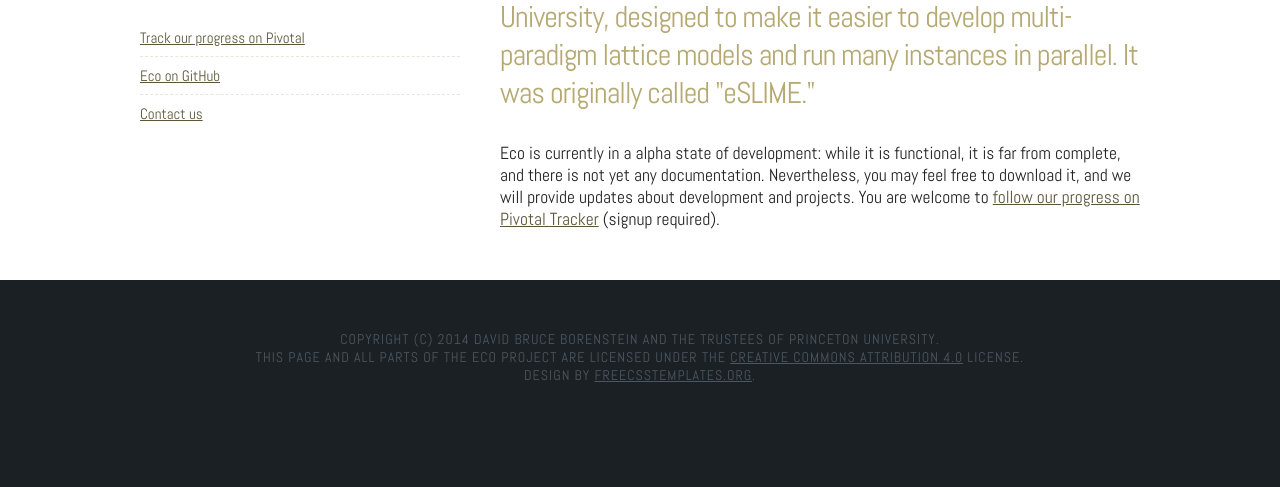
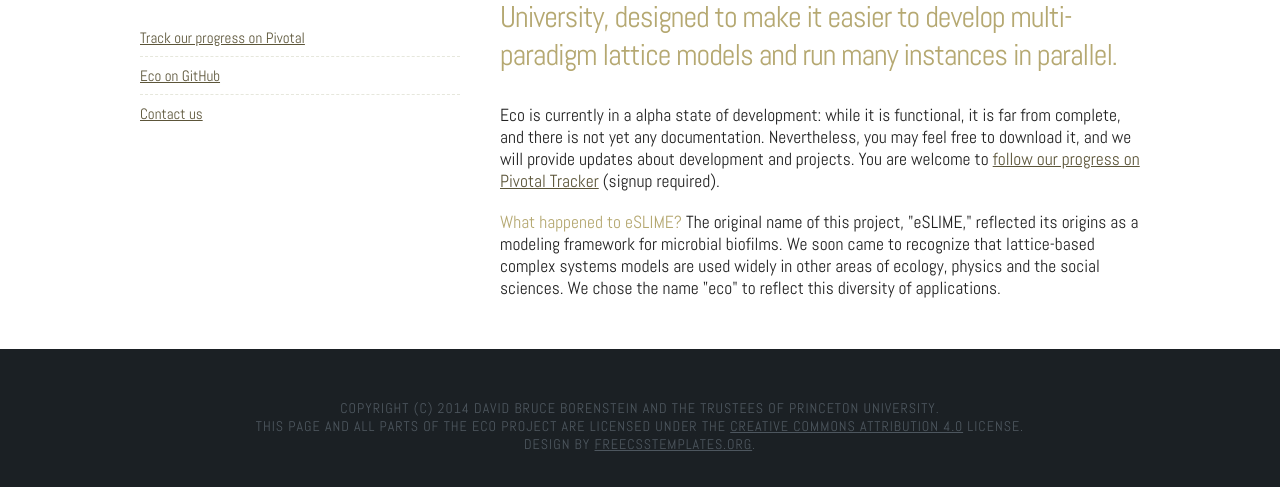
Before and after one commit to EcoProgramming/EcoProgramming.github.io, a plain HTML site: page index.html in a window 1280 px wide. Shown: the part 247-734 px from the top of the page. Drawn offline with nearby package versions, Linux system fonts and the light colour scheme.

Commit message:
Added paragraph on name change

```diff
--- a/index.html
+++ b/index.html
@@ -54,9 +54,11 @@ Released   : 20121013
 			</ul>
 		</div>
 		<div id="fbox2">
-<h2><span>Eco</span> is an upcoming modeling system from Princeton University, designed to make it easier to develop multi-paradigm lattice models and run many instances in parallel. It was originally called "eSLIME."</h3>
+<h2><span>Eco</span>  is an upcoming modeling system from Princeton University, designed to make it easier to develop multi-paradigm lattice models and run many instances in parallel.</h3>
 
 <h3>Eco is currently in a alpha state of development: while it is functional, it is far from complete, and there is not yet any documentation. Nevertheless, you may feel free to download it, and we will provide updates about development and projects. You are welcome to <a href="https://www.pivotaltracker.com/projects/981770">follow our progress on Pivotal Tracker</a> (signup required). </h3>
+<br>
+<h3><span style="color:#B5A871">What happened to eSLIME?</span> The original name of this project, "eSLIME," reflected its origins as a modeling framework for microbial biofilms. We soon came to recognize that lattice-based complex systems models are used widely in other areas of ecology, physics and the social sciences. We chose the name "eco" to reflect this diversity of applications.</h3>
 		</div>
 	</div>
 </div>
```
